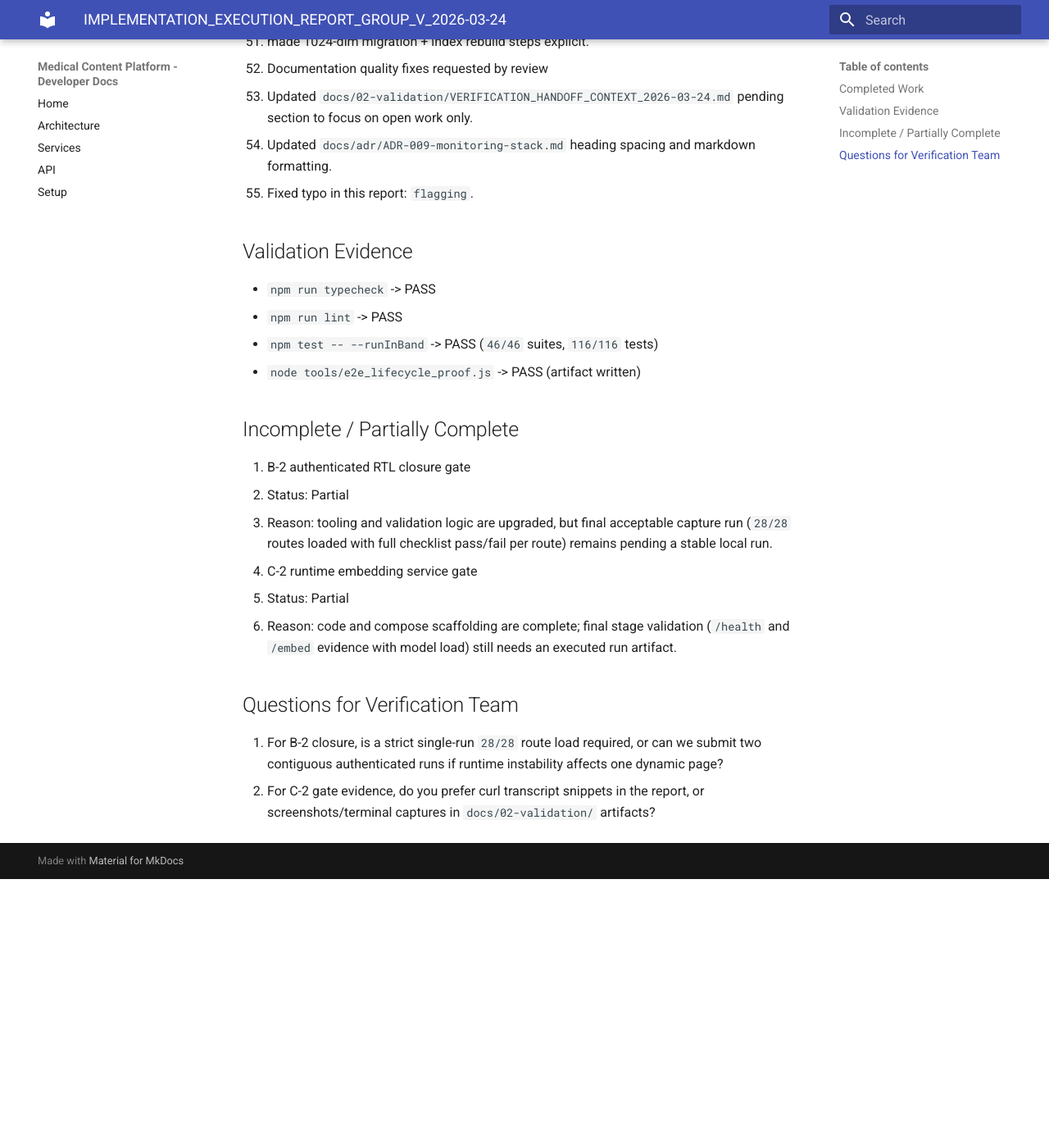
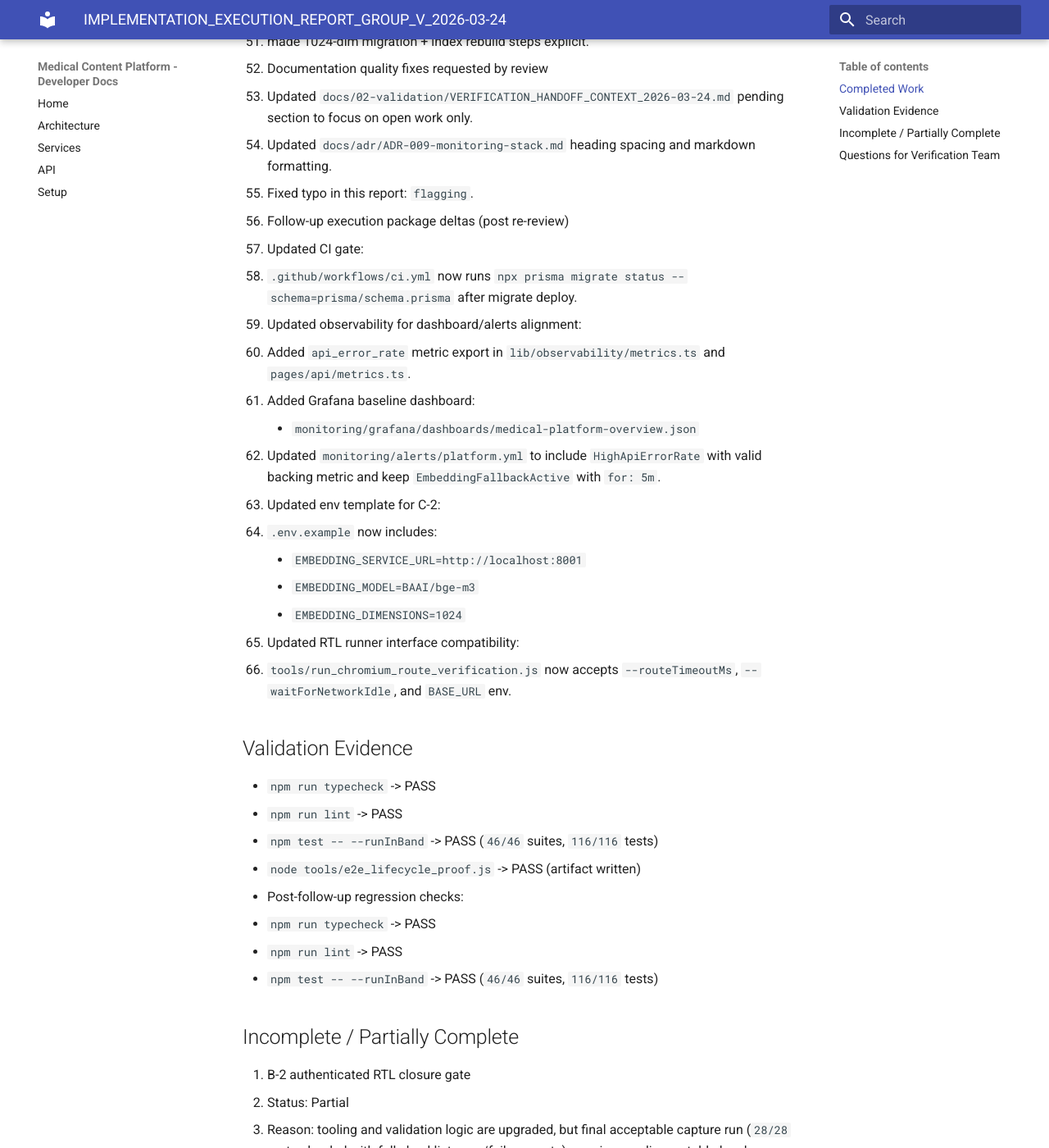
Before and after one commit to mosathawabamosa2020-rgb/medical-content-platform, an MkDocs documentation site: the page built from docs/02-validation/IMPLEMENTATION_EXECUTION_REPORT_GROUP_V_2026-03-24.md, in a window 1280 px wide and 1400 px high, scrolled down 2082 px. Shown: the whole window at 82% size. Built offline with MkDocs 1.6.1 and Material for MkDocs 9.7.7, drawn with Linux system fonts in a browser that asks for light colours; before the commit the page ends 3154 px from its top, so only the background shows below that; some of the changed text lies outside the part shown.

Commit message:
feat(group-v): close follow-up deltas for ci, metrics, dashboard, and rtl runner

```diff
--- a/docs/02-validation/IMPLEMENTATION_EXECUTION_REPORT_GROUP_V_2026-03-24.md
+++ b/docs/02-validation/IMPLEMENTATION_EXECUTION_REPORT_GROUP_V_2026-03-24.md
@@ -69,12 +69,32 @@ Scope: Execute verification-team directives for A-2, B-1, B-2, C-1, C-2, C-3 and
 - Updated `docs/adr/ADR-009-monitoring-stack.md` heading spacing and markdown formatting.
 - Fixed typo in this report: `flagging`.
 
+9. Follow-up execution package deltas (post re-review)
+- Updated CI gate:
+  - `.github/workflows/ci.yml` now runs `npx prisma migrate status --schema=prisma/schema.prisma` after migrate deploy.
+- Updated observability for dashboard/alerts alignment:
+  - Added `api_error_rate` metric export in `lib/observability/metrics.ts` and `pages/api/metrics.ts`.
+  - Added Grafana baseline dashboard:
+    - `monitoring/grafana/dashboards/medical-platform-overview.json`
+  - Updated `monitoring/alerts/platform.yml` to include `HighApiErrorRate` with valid backing metric and keep `EmbeddingFallbackActive` with `for: 5m`.
+- Updated env template for C-2:
+  - `.env.example` now includes:
+    - `EMBEDDING_SERVICE_URL=http://localhost:8001`
+    - `EMBEDDING_MODEL=BAAI/bge-m3`
+    - `EMBEDDING_DIMENSIONS=1024`
+- Updated RTL runner interface compatibility:
+  - `tools/run_chromium_route_verification.js` now accepts `--routeTimeoutMs`, `--waitForNetworkIdle`, and `BASE_URL` env.
+
 ## Validation Evidence
 
 - `npm run typecheck` -> PASS
 - `npm run lint` -> PASS
 - `npm test -- --runInBand` -> PASS (`46/46` suites, `116/116` tests)
 - `node tools/e2e_lifecycle_proof.js` -> PASS (artifact written)
+- Post-follow-up regression checks:
+  - `npm run typecheck` -> PASS
+  - `npm run lint` -> PASS
+  - `npm test -- --runInBand` -> PASS (`46/46` suites, `116/116` tests)
 
 ## Incomplete / Partially Complete
 
@@ -86,6 +106,14 @@ Scope: Execute verification-team directives for A-2, B-1, B-2, C-1, C-2, C-3 and
 - Status: Partial
 - Reason: code and compose scaffolding are complete; final stage validation (`/health` and `/embed` evidence with model load) still needs an executed run artifact.
 
+3. Runtime smoke gates requiring Docker daemon (B-2/C-1/C-2)
+- Status: Blocked in this execution environment
+- Reason: local Docker service is currently unavailable (`com.docker.service` is stopped and cannot be started from this shell context), so Prometheus/Grafana/Loki and profile-gated embedding runtime checks cannot be executed in this pass.
+- Required to close:
+  - B-2 authenticated 28-route capture run (or accepted 2-run merge evidence)
+  - C-1 Prometheus/Grafana smoke curl evidence and target-up proof
+  - C-2 embedding `/health` and `/embed` (1024-dim) live proof
+
 ## Questions for Verification Team
 
 1. For B-2 closure, is a strict single-run `28/28` route load required, or can we submit two contiguous authenticated runs if runtime instability affects one dynamic page?
```
Also changed, not shown: docs/02-validation/VERIFICATION_HANDOFF_CONTEXT_2026-03-24.md (+1 -0 lines), 8 other files.
